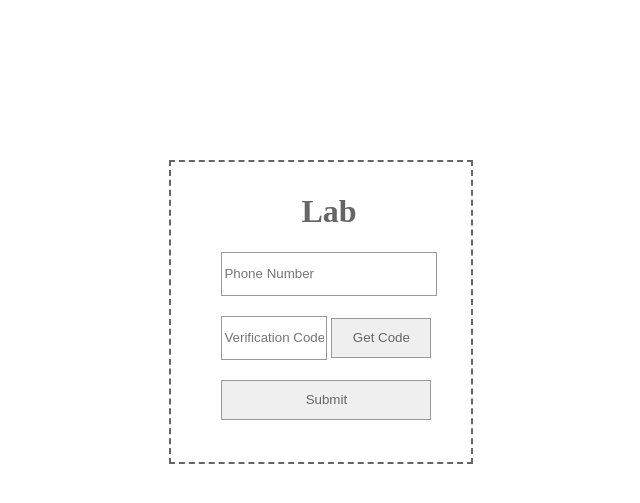
After one commit to facei/daoink, a Flask app: template app/templates/login.html in a window 1280 px wide. The commit adds this page. Shown: the top 503 px of the page, without its empty margins (253-893 px from the left). Run offline with Flask 2, Linux system fonts and the light colour scheme; the template is opened without the code that fills it, so the values that code supplies are empty; parts of the project's set-up code (start-up, migrations or seed data) failed here and were passed over.

Commit message:
1st commit .

```diff
--- a/app/__init__.py
+++ b/app/__init__.py
@@ -1,17 +1,15 @@
 # -*- coding: utf-8 -*-
 
-from flask import Flask, redirect, url_for, render_template, session, g
+from datetime import datetime, timedelta
+from flask import Flask, redirect, url_for, render_template, session, g, jsonify, request
 from config import DevConfig
 # # from models import db
-# from app.models import User, db
 from controllers.printer import printer
-# from controllers.manager import manager
+from controllers.login import login
 import datetime
 
 app = Flask(__name__)
 app.config.from_object(DevConfig)
-
-# db.init_app(app)
 
 app.permanent_session_lifetime = datetime.timedelta(seconds=5*60)          #设置sission过期时间为5min
 
@@ -19,6 +17,7 @@ app.permanent_session_lifetime = datetime.timedelta(seconds=5*60)          #设
 def time_format(l):
     return str(l)[:-7]
 app.add_template_filter(time_format, 'format_time')
+
 
 @app.route('/')
 def index():
@@ -35,7 +34,7 @@ def check_user():
 
 
 app.register_blueprint(printer)
-# app.register_blueprint(manager)
+app.register_blueprint(login)
 
 if __name__ == '__main__':
     app.run(host='192.168.3.5', port=80)
--- /dev/null
+++ b/app/templates/login.html
@@ -0,0 +1,150 @@
+<!DOCTYPE html>
+<html lang="en">
+<head>
+    <meta charset="UTF-8">
+    <title>Login</title>
+
+    <script type="text/javascript">
+        var cur_count;
+        var count = 60; // 重复发送验证码的周期(s)
+        var InterValObj;
+        var phone_number;
+        function send_message()
+        {
+            // 获取用户输入的手机号码
+            // 如果手机号码为空则弹窗提醒
+            // 否则使用 ajax 将号码提交给后台，并且开始倒计时
+            phone_number = document.getElementById("phone").value
+            if(phone_number)
+            {
+                cur_count = count;
+
+                // 设置按钮属性，使按钮不能响应点击事件
+                document.getElementById("getCode").setAttribute("disabled", "true");
+                document.getElementById("getCode").value = "waiting for "+cur_count+"s";
+
+                // HTML DOM setInterval() 方法可以按照指定的周期（毫秒单位）来调用函数或计算表达式
+                // 这里我们以 1000 毫秒为周期重复调用 set_remain_time() 函数实现倒计时
+                InterValObj = window.setInterval(set_remain_time, 1000);
+
+                // 发送请求
+                loadXMLDoc();
+            }
+            else
+            {
+                alert('Please input phone number!')
+            }
+        }
+
+        function set_remain_time()
+        {
+            if (cur_count == 0)
+            {
+                // 将 InterValObj 传递给 clearInterval， 从而取消对 set_remian_time() 的重复调用
+                window.clearInterval(InterValObj);
+
+                // 恢复按钮响应点击事件
+                document.getElementById("getCode").removeAttribute("disabled");
+                document.getElementById("getCode").value = "Get New Code";
+            }else
+            {
+                cur_count--;
+                document.getElementById("getCode").value = "waiting for "+cur_count+"s";
+            }
+        }
+
+        function loadXMLDoc()
+        {
+            var xmlhttp = new XMLHttpRequest();
+            xmlhttp.open("GET", "test?mobile_phone_number=" + phone_number, true);
+            xmlhttp.send();
+        }
+    </script>
+
+    <style>
+        #phone{
+            position:relative;
+            top:10px;
+            left:50px;
+            width:210px;
+        }
+        #code{
+            position:relative;
+            top:30px;
+            left:50px;
+            width:100px;
+        }
+        #getCode{
+            position:relative;
+            top:30px;
+            left:50px;
+            width:100px;
+        }
+        #submit{
+            position:relative;
+            top:50px;
+            left:50px;
+            width:210px;
+        }
+        #getCode:hover,#submit:hover{
+            cursor:pointer;
+            background-color:#666;
+            color:#FFF;
+        }
+        input,button{
+            border:1px solid #999;
+            height:40px;
+            color:#666;
+        }
+        .h1{
+            position:relative;
+            top:10px;
+            left:130px;
+            color:#666;
+        }
+        .box{
+            top:20%;
+            left:33%;
+            height:300px;
+            width:300px;
+            border:dashed 2px #666;
+            position:absolute;
+        }
+        .warning{
+            position:absolute;
+            left:33%;
+            top:80%;
+        }
+    </style>
+</head>
+
+<body>
+<div class="box">
+    <h1 class="h1">Lab</h1>
+    <form action="#" method="post">
+        <div>
+            <input type="text" id="phone" name="phone" placeholder="Phone Number">
+        </div>
+        <div>
+            <input type="text" id="code" name="code" placeholder="Verification Code">
+            <input type="button" id ="getCode" onclick="send_message()" value = "Get Code"/>
+        </div>
+        <div>
+            <button type="submit" id="submit">Submit</button>
+        </div>
+    </form>
+
+</div>
+{% with messages = get_flashed_messages(with_categories=true) %}
+    {% if messages %}
+        {% for category, message in messages %}
+            <div class="alert alert-{{ category }} alert-dismissible" role="alert">
+                <button type="button" class="close" data-dismiss="alert" aria-label="Close"><span aria-hidden="true" style="color: orangered; font-size: 100%; font-weight: 600">&times;关闭</span></button>
+                <div class="text-center" style="font-weight: 600">{{ message }}</div>
+            </div>
+        {% endfor %}
+    {% endif %}
+{% endwith %}
+
+</body>
+</html>
```
Also changed, not shown: app/controllers/login.py (added, +71 -0 lines), app/sms.py (added, +64 -0 lines), app/templates/form.html (added, +186 -0 lines), app/templates/index.html (+15 -6 lines), app/templates/select.html (+31 -7 lines), app/controllers/printer.py (line endings or trailing spaces), app/static/images/data.png (renamed from app/static/images/ziliao.png), app/static/images/member.png (renamed from app/static/images/people.png), app/static/images/pic_160.jpg (added).
